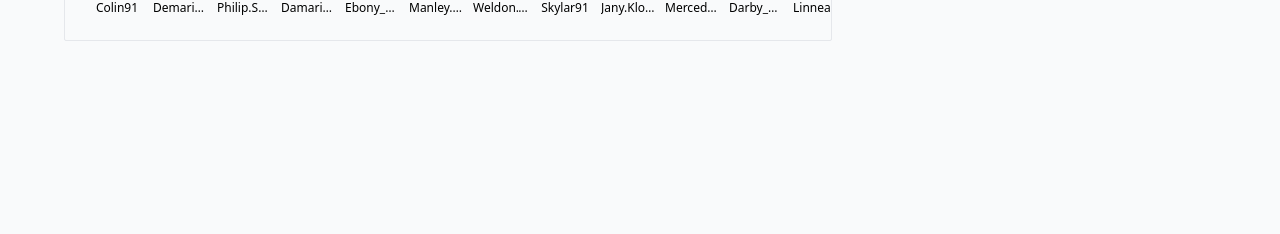
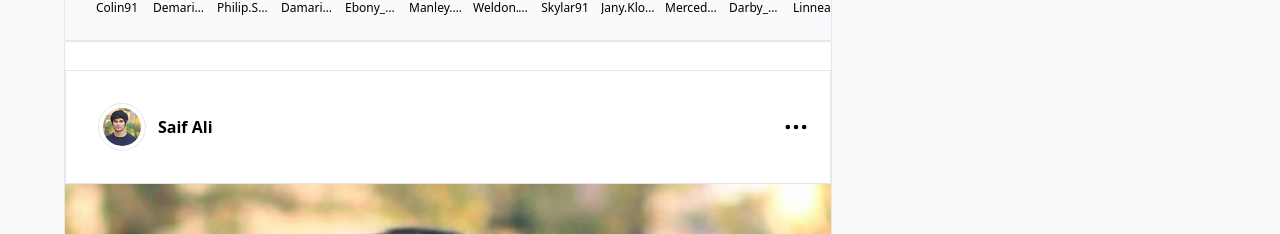
Before and after one commit to SaifAliRko/Instagram-2.0, a Next.js app: page / in a window 1280 px wide. Shown: the part 172-406 px from the top of the page. Built offline with nearby package versions, Linux system fonts and the light colour scheme.

Commit message:
Completed the posts part of the feed

```diff
--- a/components/Feed.js
+++ b/components/Feed.js
@@ -1,3 +1,4 @@
+import Posts from "./Posts"
 import Stories from "./Stories"
 
 const Feed = () => {
@@ -8,6 +9,7 @@ const Feed = () => {
             <section className="col-span-2">
                 <Stories />
                 {/* Posts */}
+                <Posts/>
             </section>
             {/* Section */}
             <section>
--- /dev/null
+++ b/components/Post.js
@@ -0,0 +1,54 @@
+import {
+    BookmarkIcon,
+    ChatIcon,
+    DotsHorizontalIcon,
+    EmojiHappyIcon,
+    HeartIcon,
+    PaperAirplaneIcon
+} from "@heroicons/react/outline"
+
+import { HeartIcon as HeartIconFilled } from '@heroicons/react/outline'
+
+
+const Post = ({id,username,img,userImage,caption}) => {
+    return (
+        <div className="bg-white py-7 rounded-sm border">
+            {/* Header */}
+            <div className="flex items-center p-5 border">
+                <img
+                    className="h-12 w-12
+                        border p-1 m-3 rounded-full
+                    "
+                    src={userImage} alt="" />
+            <p className="flex-1 font-bold">{username}</p>
+            <DotsHorizontalIcon className="btn"/>
+            </div>
+            {/* image */}
+            <img className="w-full object-cover" src={img} alt="" />
+            {/* buttons */}
+            <div className="flex justify-between px-4 pt-4">
+                <div className="flex space-x-4">
+                    <HeartIcon className="btn"/>
+                    <ChatIcon className="btn"/>
+                    <PaperAirplaneIcon className="btn"/>
+                </div>
+                <BookmarkIcon className="btn"/>
+            </div>
+            {/* caption */}
+            <p className="p-5 truncate">
+                <span className="font-bold mr-1">{username}</span>
+                {caption}</p>
+            {/* comments */}
+            {/* input box */}
+            <form className="flex items-center p-4" action="">
+                <EmojiHappyIcon className="h-7"/>
+                <input className="border-none flex-1 focus:ring-0 outline-none"
+                    placeholder="Add a comment..."
+                    type="text" />
+                <button className="font-semibold text-blue-400">Post</button>
+            </form>
+        </div>
+    )
+}
+
+export default Post
--- /dev/null
+++ b/components/Posts.js
@@ -0,0 +1,33 @@
+import Post from "./Post"
+
+const posts = [{
+    id:1,
+    username:"Saif Ali",
+    userImage:'saif.jpg',
+    img:"saif.jpg",
+    caption:"Hurrah i did it , yeeee!"
+},
+{
+    id:2,
+    username:"Saif Ali",
+    userImage:'saif.jpg',
+    img:"saif.jpg",
+    caption:"Hurrah i did it , yeeee!"
+}]
+const Posts = () => {
+    return (
+        <div>
+            {posts.map(post=>(
+                <Post
+                    key={post.id}
+                    id={post.id}
+                    username={post.username}
+                    img={post.img}
+                    userImage={post.userImage}
+                    caption={post.caption} />
+            ))}
+        </div>
+    )
+}
+
+export default Posts
--- a/styles/global.css
+++ b/styles/global.css
@@ -6,5 +6,7 @@
   .navBtn {
     @apply hidden md:inline-flex h-6 cursor-pointer hover:scale-125 transition-all duration-150 ease-out;
   }
-
+ .btn{
+   @apply h-7 hover:scale-125 cursor-pointer transition-all duration-150 ease-out
+ }
 }
```
Also changed, not shown: components/Story.js (+0 -8 lines).
